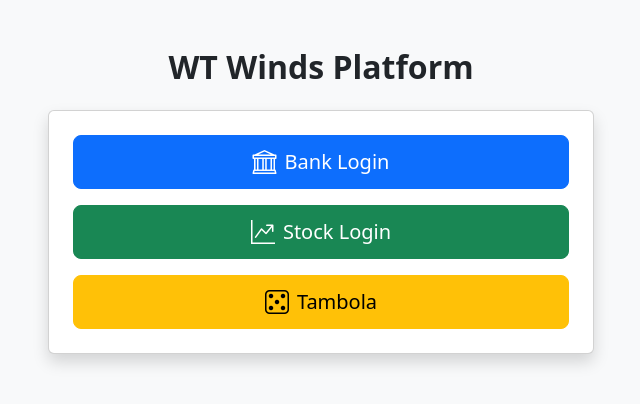
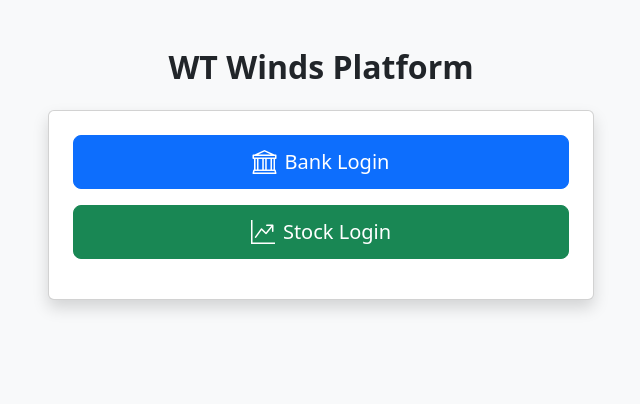
Before and after one commit to wtwinds/Bank_Stock_Web, a Flask app: page / in a window 1280 px wide. Shown: the top 404 px of the page, without its empty margins (319-959 px from the left). Run offline with Flask 3, Linux system fonts and the light colour scheme.

Commit message:
home  commit

```diff
--- a/templates/home.html
+++ b/templates/home.html
@@ -34,12 +34,7 @@
                         Stock Login
                     </a>
 
-                    <!-- TAMBOLA -->
-                    <a href="/tambola/login"
-                        class="btn btn-warning btn-lg d-flex align-items-center justify-content-center gap-2">
-                        <i class="bi bi-dice-5 fs-4"></i>
-                        Tambola
-                    </a>
+
                 </div>
 
             </div>
```
